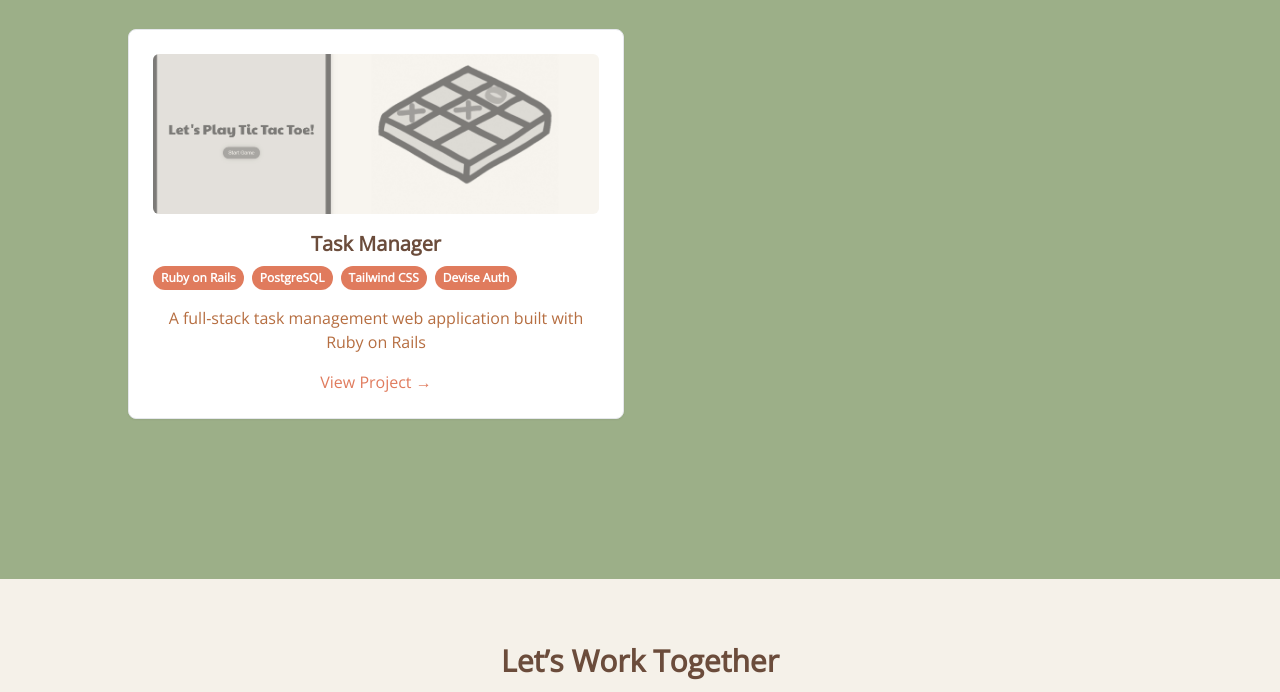
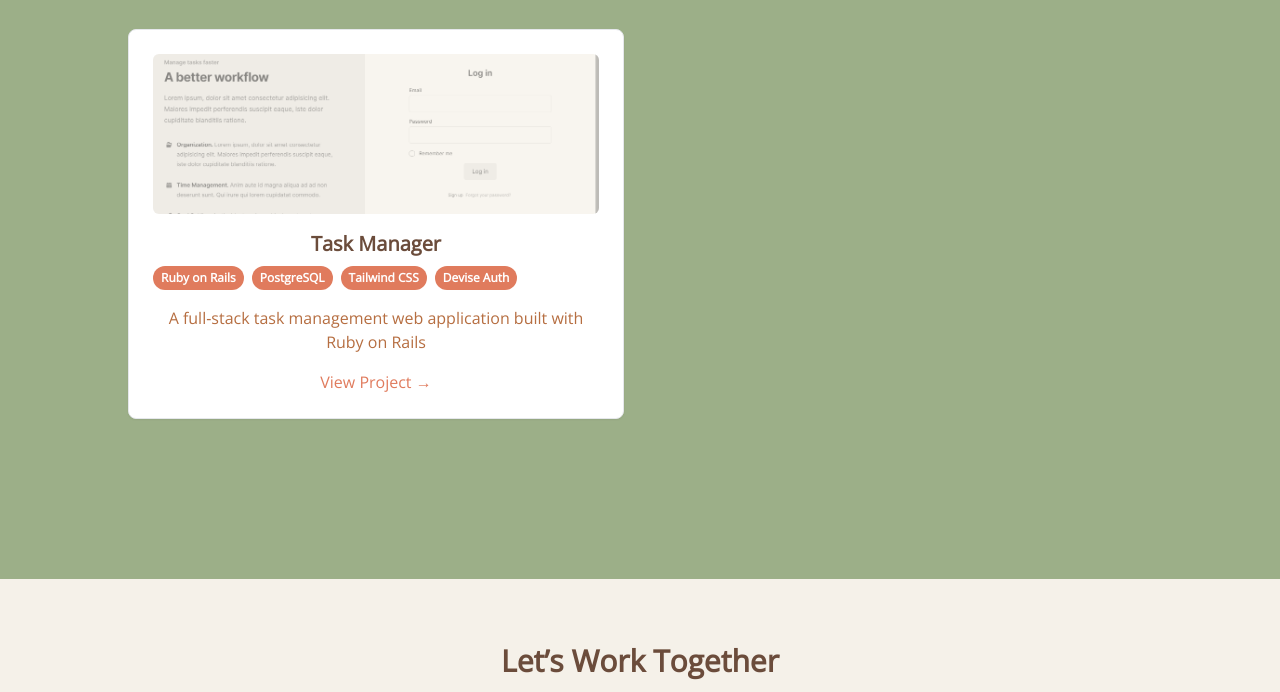
Before and after one commit to cimafrancamae/cimafrancamae.github.io, a website: page index.html in a window 1280 px wide. Shown: the part 1927-2619 px from the top of the page. Drawn offline with nearby package versions, Linux system fonts and the light colour scheme.

Commit message:
replace cover image for taskman

```diff
--- a/index.html
+++ b/index.html
@@ -165,14 +165,6 @@
             techStack: ['HTML', 'JavaScript', 'CSS', 'SASS'],
             category: 'Web App'
           },
-          // {
-          //   title: 'Tribute Page',
-          //   description: 'A single-page tribute to a historic figure.',
-          //   link: 'https://tribute-page-mc.vercel.app/',
-          //   image: 'assets/tribute-page.png',
-          //   techStack: ['HTML', 'CSS'],
-          //   category: 'Static'
-          // },
           {
             title: 'Tic Tac Toe Game',
             description: 'A classic Tic Tac Toe game built with JavaScript.',
@@ -185,18 +177,10 @@
             title: 'Task Manager',
             description: 'A full‑stack task management web application built with Ruby on Rails',
             link: 'src/pages/task-manager.html',
-            image: 'assets/tic-tac-toe.png',
+            image: 'assets/taskman-login.png',
             techStack: ['Ruby on Rails', 'PostgreSQL', 'Tailwind CSS', 'Devise Auth'],
             category: 'Web App'
           },
-          // {
-          //   title: 'Responsive Chessboard',
-          //   description: 'A responsive chessboard layout built using Flexbox and CSS Grid.',
-          //   link: 'https://responsive-chessboard-grid.vercel.app/',
-          //   image: '/assets/chessboard.png',
-          //   techStack: ['HTML', 'CSS', 'Flexbox', 'Grid'],
-          //   category: 'Static'
-          // }
         ],
         get filteredProjects() {
           return this.filter === 'all'
```
